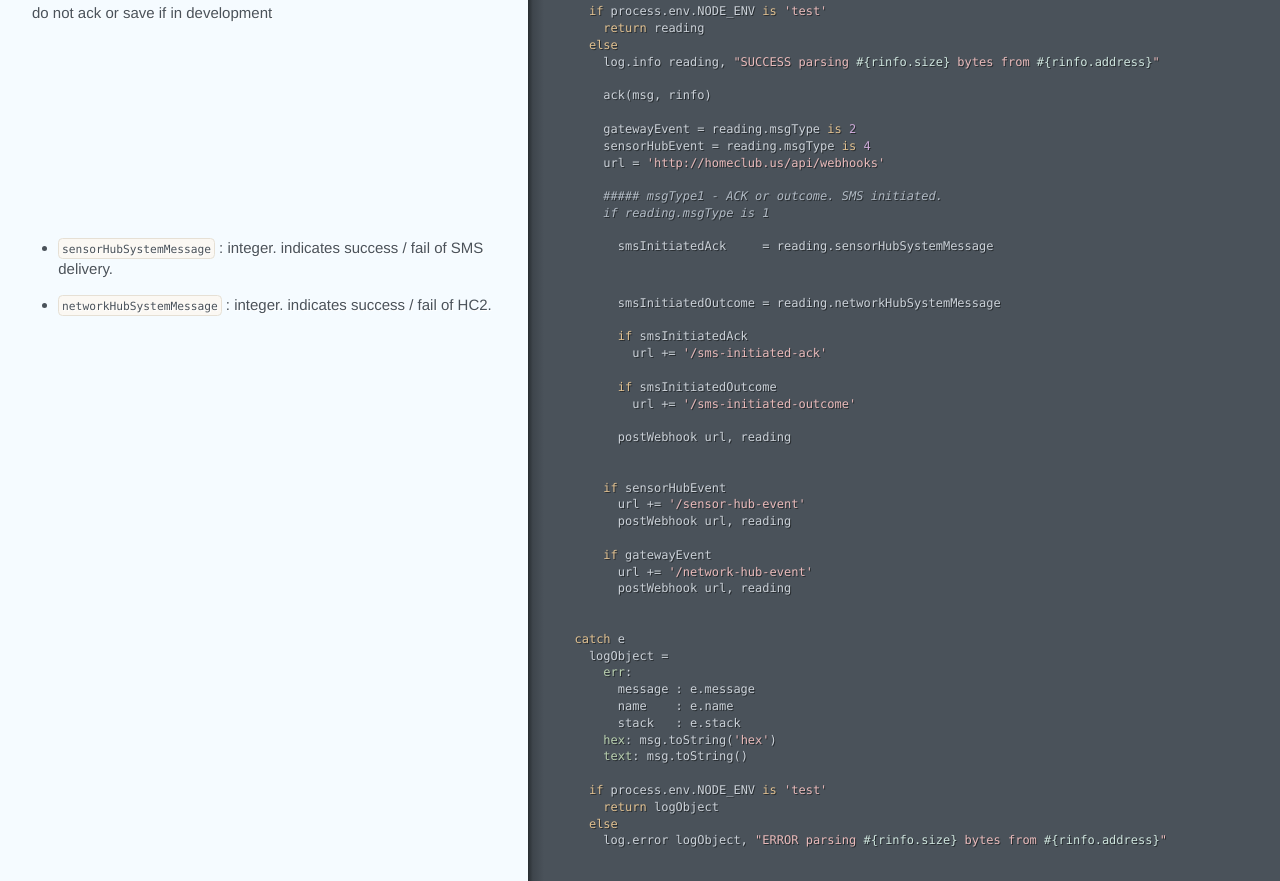
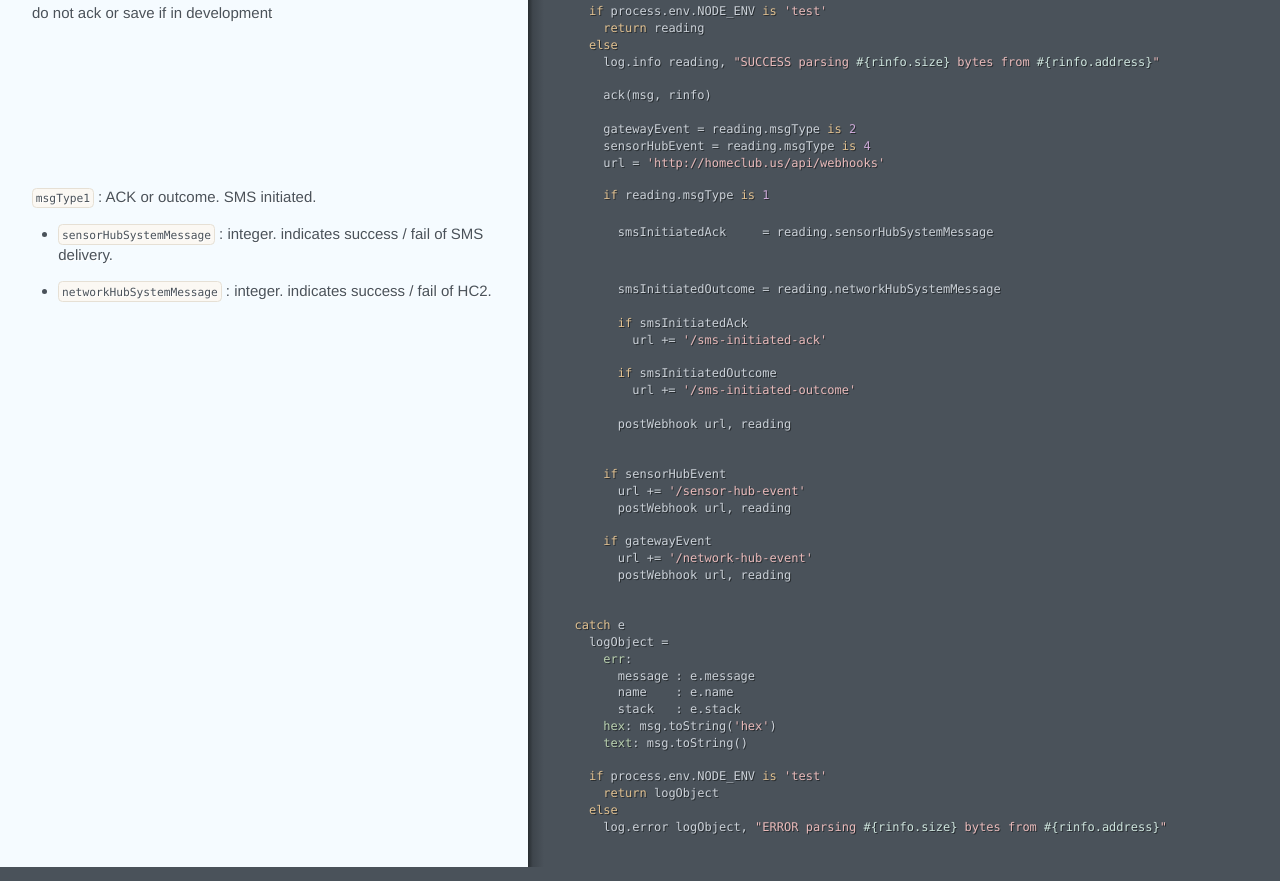
Before and after one commit to nordus/homeclub-gateway, a plain HTML site: page index.html in a window 1280 px wide. Shown: the part 752-1633 px from the top of the page. Drawn offline with Linux system fonts and the light colour scheme.

Commit message:
undefined

```diff
--- a/index.html
+++ b/index.html
@@ -27,10 +27,7 @@ TODO: remove once we solidify message format</p></div></div><div class="code"><d
 
       gatewayEvent = reading.msgType <span class="hljs-keyword">is</span> <span class="hljs-number">2</span>
       sensorHubEvent = reading.msgType <span class="hljs-keyword">is</span> <span class="hljs-number">4</span>
-      url = <span class="hljs-string">'http://homeclub.us/api/webhooks'</span>
-
-      <span class="hljs-comment">##### msgType1 - ACK or outcome. SMS initiated.
-      if reading.msgType is 1</span></div></div></div><div class="segment"><div class="comments "><div class="wrapper"><ul>
+      url = <span class="hljs-string">'http://homeclub.us/api/webhooks'</span></div></div></div><div class="segment"><div class="comments "><div class="wrapper"><p><code>msgType1</code>  : ACK or outcome. SMS initiated.</p></div></div><div class="code"><div class="wrapper">      <span class="hljs-keyword">if</span> reading.msgType <span class="hljs-keyword">is</span> <span class="hljs-number">1</span></div></div></div><div class="segment"><div class="comments "><div class="wrapper"><ul>
 <li><code>sensorHubSystemMessage</code>  : integer.  indicates success / fail of SMS delivery.</li>
 </ul></div></div><div class="code"><div class="wrapper">        smsInitiatedAck     = reading.sensorHubSystemMessage</div></div></div><div class="segment"><div class="comments "><div class="wrapper"><ul>
 <li><code>networkHubSystemMessage</code> : integer.  indicates success / fail of HC2.</li>
```
